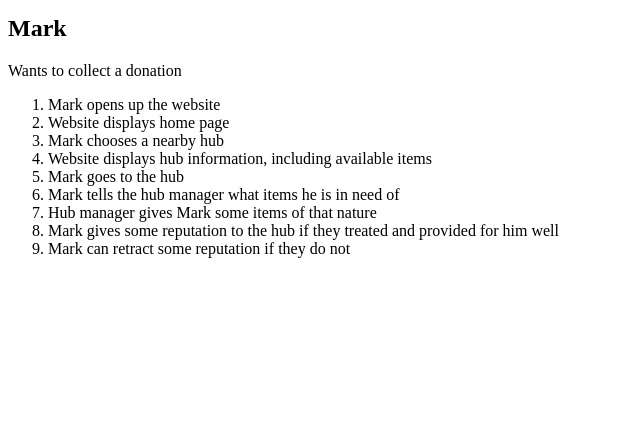
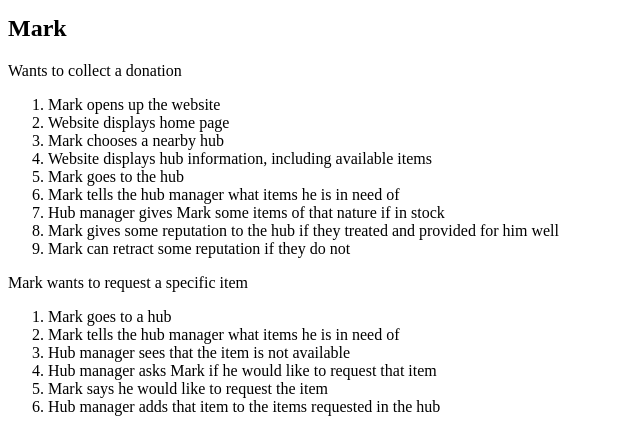
Before and after one commit to Npascetti/kindness, a PHP site: page /use-cases.php in a window 1280 px wide. Shown: the part 822-1254 px from the top of the page, without its empty margins (0-640 px from the left). Before the commit the page ends 1080 px from the top, so only its background shows below. Run offline with PHP 8.4, Linux system fonts and the light colour scheme.

Commit message:
Created use case for mark

```diff
--- a/epic/use-cases.php
+++ b/epic/use-cases.php
@@ -64,9 +64,19 @@
 				<li>Website displays hub information, including available items</li>
 				<li>Mark goes to the hub</li>
 				<li>Mark tells the hub manager what items he is in need of</li>
-				<li>Hub manager gives Mark some items of that nature</li>
+				<li>Hub manager gives Mark some items of that nature if in stock</li>
 				<li>Mark gives some reputation to the hub if they treated and provided for him well</li>
 				<li>Mark can retract some reputation if they do not</li>
+			</ol>
+
+			<p>Mark wants to request a specific item</p>
+			<ol>
+				<li>Mark goes to a hub</li>
+				<li>Mark tells the hub manager what items he is in need of</li>
+				<li>Hub manager sees that the item is not available</li>
+				<li>Hub manager asks Mark if he would like to request that item</li>
+				<li>Mark says he would like to request the item</li>
+				<li>Hub manager adds that item to the items requested in the hub</li>
 			</ol>
 		</main>
 	</body>
```
